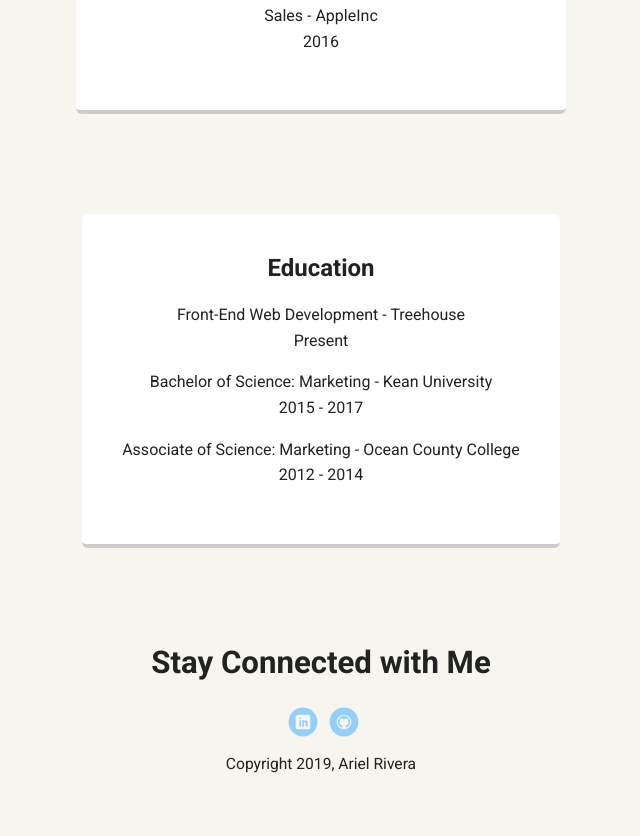
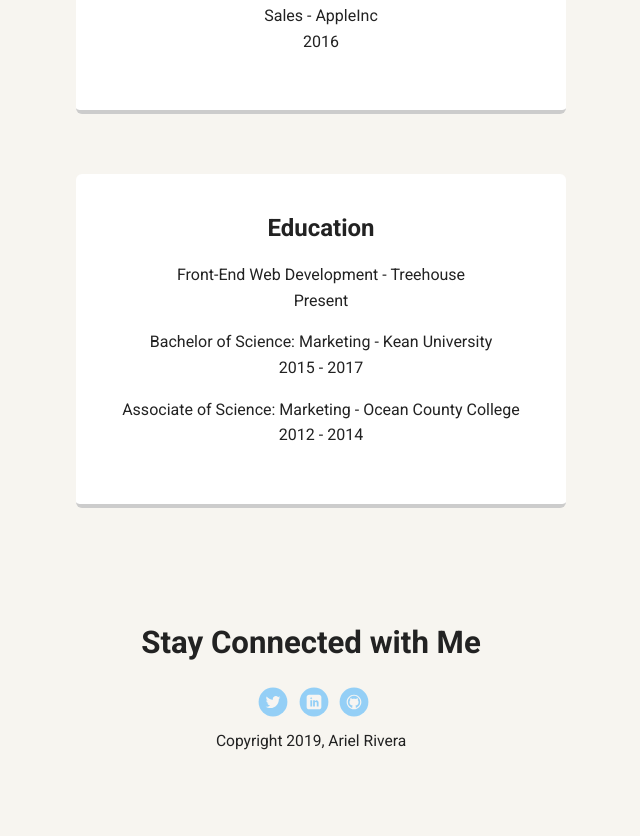
Before and after one commit to arielriveraaa/techdegree-project-1, a plain HTML site: page experience.html in a window 1280 px wide. Shown: the part 739-1575 px from the top of the page, without its empty margins (319-959 px from the left). Drawn offline with Linux system fonts and the light colour scheme; a web font is replaced by a local one.

Commit message:
Fixed Code

```diff
--- a/experiences.html
+++ b/experience.html
@@ -13,38 +13,37 @@
           <li class="name">Ariel Rivera</li>
           <li><a href="index.html">Home</a></li>
           <li><a href="aboutme.html">About Me</a></li>
-          <li><a href="experiences.html">Experience</a></li>
+          <li><a href="experience.html">Experience</a></li>
         </ul>
     </div>
 
     <header>
-      <img src="images/IMG_1620.jpg" alt="Drawing of Jane Smith" class="profile-image">
+      <img src="images/sitting.jpg" alt="Drawing of Jane Smith" class="profile-image">
       <h1 class="tag name">Experience</h1>
     </header>
 
-<main class="flex">
+    <main class="flex">
     <section class="card">
         <h2>Work Experience</h2>
         <p>Graphic Designer - Wayside Technology Group <br /> Present</p>
         <p>Marketing Coordinator - Wayside Technology Group <br /> 2017 - 2018</p>
         <p>Sales - AppleInc <br /> 2016</p>
     </section>
-<main class="flex">
 
-      <main class="flex">
           <section class="card">
           <h2>Education</h2>
           <p>Front-End Web Development - Treehouse <br /> Present</p>
           <p>Bachelor of Science: Marketing - Kean University <br /> 2015 - 2017</p>
           <p>Associate of Science: Marketing - Ocean County College <br /> 2012 - 2014</p>
           </section>
+      </main>
 
-    </main>
     <footer>
+      <h2> Stay Connected with Me</h2>
       <ul>
-        <h2> Stay Connected with Me</h2>
-        <li><a href="https://www.linkedin.com/in/ariel-rivera-682239141/" class="social linkedin">LinkedIn</a></li>
-        <li><a href="https://github.com/arielriveraaa" class="social github">Github</a></li>
+        <li><a href="https://twitter.com/ArielRiveraaa" class="social twitter" target="_blank">Twitter</a></li>
+        <li><a href="https://www.linkedin.com/in/ariel-rivera-682239141/" class="social linkedin" target="_blank">LinkedIn</a></li>
+        <li><a href="https://github.com/arielriveraaa" class="social github" target="_blank">Github</a></li>
       </ul>
       <p class="copyright">Copyright 2019, Ariel Rivera</p>
     </footer>
--- a/styles.css
+++ b/styles.css
@@ -85,8 +85,8 @@ header .profile-image:hover {
   margin: 10px auto;
 }
 .location {
-  background-color: #fffff;
-  color: 000000;
+  background-color: #ffffff;
+  color: black;
 }
 .card {
   margin: 30px;
@@ -123,7 +123,7 @@ ul.skills {
 footer {
   width: 100%;
   min-height: 30px;
-  padding: 20px 40 40px 20px;
+  padding: 20px 40px 40px 20px;
 }
 
 footer .copyright {
@@ -171,11 +171,11 @@ a.social:hover {
 @media screen and (min-width: 720px) {
 
   .flex {
-      display: -ms-flexbox;      /* TWEENER - IE 10 */
+            /* TWEENER - IE 10 */
       display: flex;
       flex-direction: column;
       max-width: 550px;
-      -ms-flex-pack: distribute;
+
       justify-content: space-around;
       margin: 0 auto;
   }
```
Also changed, not shown: aboutme.html (+6 -5 lines), index.html (+4 -3 lines), 2 other files.
